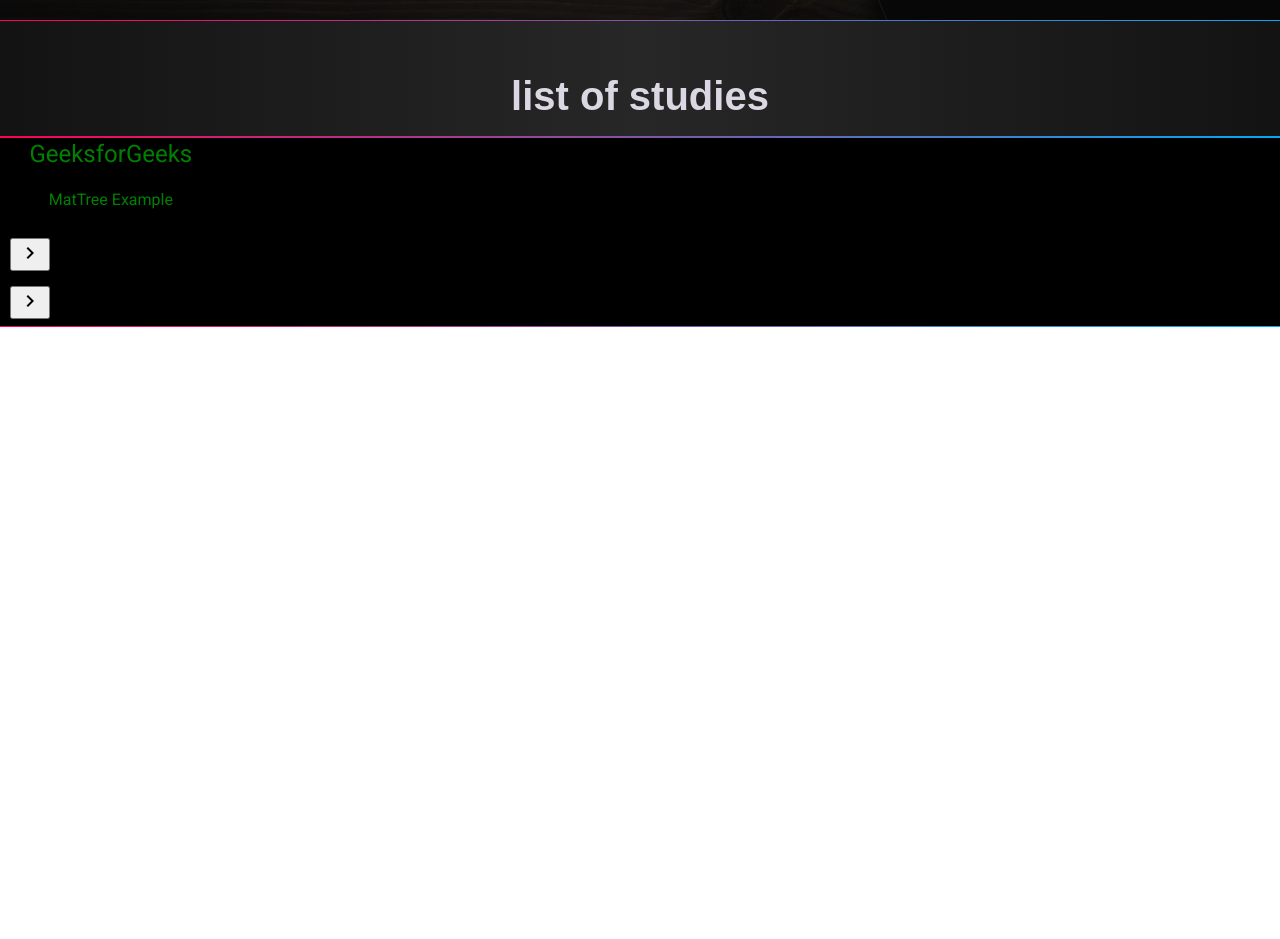
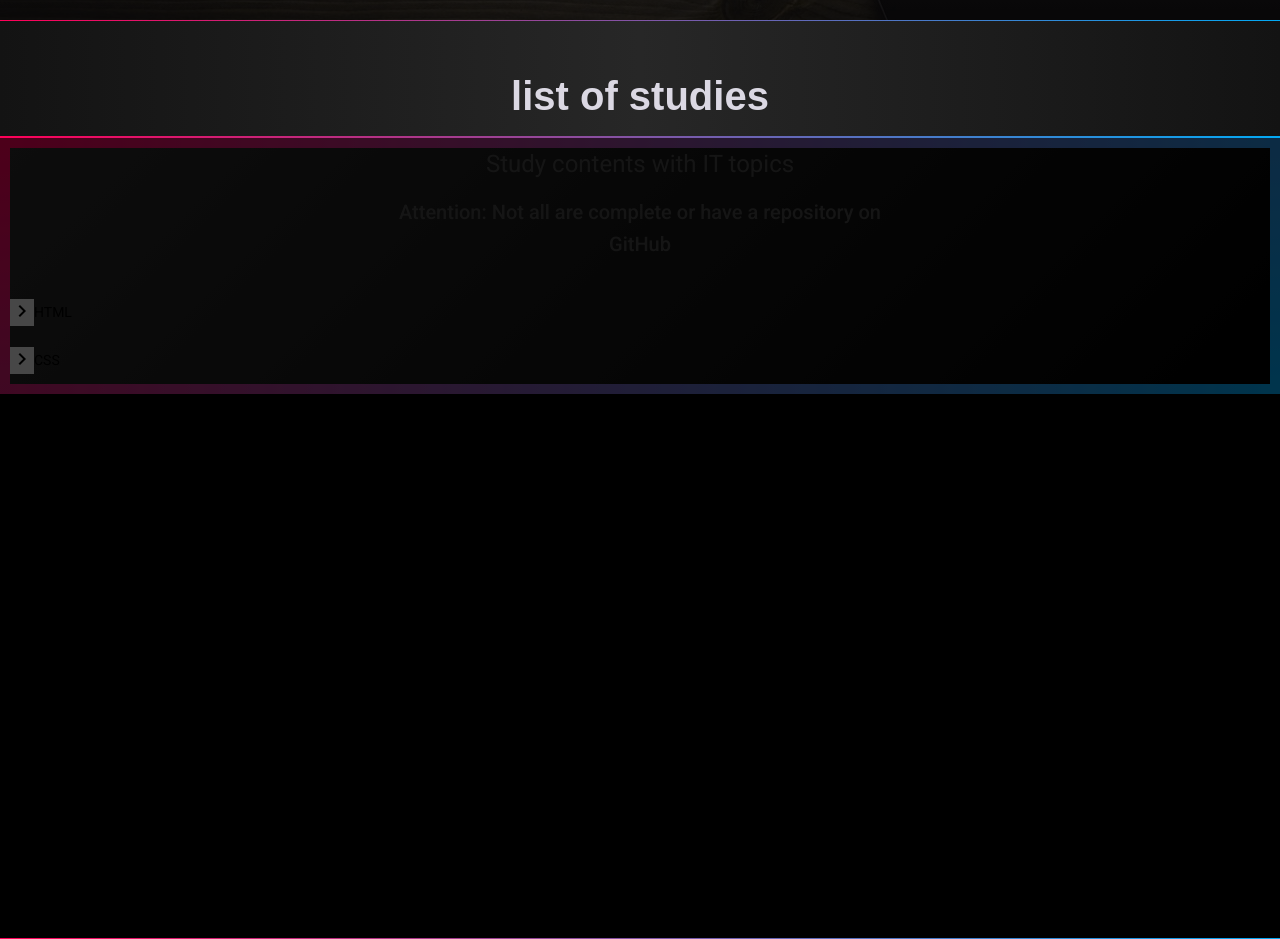
Before and after one commit to edsonrdl/project-portfolio-page-angular, an Angular app: page /academic in a window 1280 px wide. Shown: the part 780-1719 px from the top of the page. Before the commit the page ends 1107 px from the top, so only its background shows below. Built offline with nearby package versions, Linux system fonts and the light colour scheme.

Commit message:
feat:organizadno estrutura tree e components

```diff
--- a/src/app/view/components/model-list/model-list-academic.ts
+++ b/src/app/view/components/model-list/model-list-academic.ts
@@ -1,24 +1,30 @@
-interface FoodNode {
-  name: string;
-  children?: FoodNode[];
-}
 
-export const TREE_DATA: FoodNode[] = [
+export const ModelListAcademic = [
   {
-    name: 'Fruit',
-    children: [{name: 'Apple'}, {name: 'Banana'}, {name: 'Fruit loops'}],
+    name: " HTML",
+    children: [
+      { name: "Mike" },
+      { name: "Will" },
+      { name: "Eleven", children: [{ name: "Hopper" }] },
+      { name: "Lucas" },
+      { name: "Dustin", children: [{ name: "Winona" }] },
+      { name: "Dustin", children: [{ name: "Winona" }] },
+      { name: "Dustin", children: [{ name: "Winona" }] },
+      { name: "Dustin", children: [{ name: "Winona" }] },
+      { name: "Dustin", children: [{ name: "Winona" }] },
+      { name: "Dustin", children: [{ name: "Winona" }] },
+      { name: "Dustin", children: [{ name: "Winona" }] },
+      { name: "Dustin", children: [{ name: "Winona" }] },
+    ],
   },
   {
-    name: 'Vegetables',
+    name: " CSS",
     children: [
-      {
-        name: 'Green',
-        children: [{name: 'Broccoli'}, {name: 'Brussels sprouts'}],
-      },
-      {
-        name: 'Orange',
-        children: [{name: 'Pumpkins'}, {name: 'Carrots'}],
-      },
+      { name: "Otis" },
+      { name: "Otis" },
+      { name: "Otis" },
+      { name: "Otis" },
+      { name: "Maeve" }
     ],
   },
 ];
--- a/src/app/view/components/tree-list-academic.component/tree-list-academic.component.html
+++ b/src/app/view/components/tree-list-academic.component/tree-list-academic.component.html
@@ -1,31 +1,25 @@
-
-<div>
-  <h1>GeeksforGeeks</h1>
-  <h3>MatTree Example</h3>
-  <mat-tree [dataSource]="dataSource"
-      [treeControl]="treeControl">
+<div class="list-academic">
+<div class="container-list-academic">
+<div class="column-text-study-topic">
+  <h1 class="study-contents-topic">Study contents with IT topics</h1>
+  <h2>Attention: Not all are complete or have a repository on  <p translate="no">GitHub</p></h2>
+</div>
+<div class="column-lst-academic">
+  <mat-tree [dataSource]="dataSource" [treeControl]="treeControl">
     <mat-tree-node *matTreeNodeDef="let node" matTreeNodePadding>
-
-      <!-- Adding disabled property to button
-        so as to give padding to nodes -->
       <button mat-icon-button disabled></button>
-        {{node.name}}
+      {{node.name}}
     </mat-tree-node>
-
-    <!-- Tree node template for expandable nodes -->
-    <mat-tree-node
-      *matTreeNodeDef="let node;when: hasChild"
-      matTreeNodePadding>
-      <button mat-icon-button matTreeNodeToggle
-        [attr.aria-label]=
-        "'Toggle ' + node.name">
+    <mat-tree-node *matTreeNodeDef="let node;when: hasChild" matTreeNodePadding>
+      <button mat-icon-button matTreeNodeToggle [attr.aria-label]="'Toggle ' + node.name">
         <mat-icon class="mat-icon-rtl-mirror">
           {{treeControl.isExpanded(node) ?
-            'expand_more' : 'chevron_right'}}
+          'expand_more' : 'chevron_right'}}
         </mat-icon>
       </button>
-        {{node.name}}
+      {{node.name}}
     </mat-tree-node>
   </mat-tree>
-
- </div>
+</div>
+</div>
+</div>
--- a/src/app/view/components/tree-list-academic.component/tree-list-academic.component.scss
+++ b/src/app/view/components/tree-list-academic.component/tree-list-academic.component.scss
@@ -1,5 +1,44 @@
-h1, h3 {
-  color: green;
+*{
+  margin: 0;
+  padding: 0;
+  outline: none;
+  border: none;
+  text-decoration: none;
+  box-sizing: border-box;
+  font-family: "Poppins" sans-serif, ;
+
+}
+html{
+  font-size: 62.5%;
+}
+.list-academic{
+  position: absolute;
+  width:100%;
+  height: auto;
+  background-image: linear-gradient(315deg,#000000,#2c2c2c  100%);
+  border: 10px solid;
+  border-image: linear-gradient(315deg,#00aeff,#ff0059 100%) 1;
+  animation: animate-mask 5s linear infinite;
+}
+@keyframes animate-mask {
+  0% {
+    opacity: 0.3;
+  }
+
+  50% {
+    opacity: 0.9;
+  }
+  100% {
+    opacity: 0.3;
+  }
+}
+.column-text-study-topic{
+  display: flex;
+  flex-direction: column;
+  justify-content: center;
+}
+h1, h2 {
+  color: rgb(73, 73, 73);
   font-family: "Roboto", sans-serif;
   text-align: center;
   }
--- a/src/app/view/components/tree-list-academic.component/tree-list-academic.component.ts
+++ b/src/app/view/components/tree-list-academic.component/tree-list-academic.component.ts
@@ -1,35 +1,18 @@
 import { Component } from "@angular/core";
 import { FlatTreeControl } from "@angular/cdk/tree";
 import { MatTreeFlatDataSource, MatTreeFlattener }from "@angular/material/tree";
-
+import {ModelListAcademic} from "../model-list/model-list-academic";
 interface Family {
 name: string;
 children?: Family[];
 }
 
-const FAMILY_TREE: Family[] = [
-{
-	name: "Joyce",
-	children: [
-	{ name: "Mike" },
-	{ name: "Will" },
-	{ name: "Eleven", children: [{ name: "Hopper" }] },
-	{ name: "Lucas" },
-	{ name: "Dustin", children: [{ name: "Winona" }] },
-	],
-},
-{
-	name: "Jean",
-	children: [{ name: "Otis" }, { name: "Maeve" }],
-},
-];
-
+const FAMILY_TREE: Family[] = ModelListAcademic;
 interface ExampleFlatNode {
 expandable: boolean;
 name: string;
 level: number;
 }
-
 @Component({
 selector: "app-tree-list-academic",
 templateUrl: "./tree-list-academic.component.html",
@@ -59,7 +42,6 @@ treeFlattener = new MatTreeFlattener(
 
 dataSource = new MatTreeFlatDataSource(
 	this.treeControl, this.treeFlattener);
-
 constructor() {
 	this.dataSource.data = FAMILY_TREE;
 }
--- a/src/app/view/pages/academic-career/academic-career.component.html
+++ b/src/app/view/pages/academic-career/academic-career.component.html
@@ -271,11 +271,10 @@
   </section>
   <div class="line-div" >
   </div>
-  <section class="section-portfolio-collection-cards-1">
+  <section class="section-list-academic-collection">
     <app-tree-list-academic seletor="tree-list-academic"></app-tree-list-academic>
   </section>
   <div class="line-div">
   </div>
-
 </body>
 </html>
--- a/src/app/view/pages/academic-career/academic-career.component.scss
+++ b/src/app/view/pages/academic-career/academic-career.component.scss
@@ -6,7 +6,6 @@
   text-decoration: none;
   box-sizing: border-box;
   font-family: "Poppins" sans-serif, ;
-
 }
 html{
   font-size: 62.5%;
@@ -508,7 +507,6 @@ html{
   flex-direction: column;
   justify-content: flex-end;
   align-items: flex-start;
-
 }
 @media (max-width:  800px){
   .column-text-academic-presentation-initial{
@@ -786,57 +784,11 @@ html{
     font-size: 2rem;
   }
 }
-/* section-portfolio-collection-cards-1*/
-.section-portfolio-collection-cards-1 {
-  display: grid;
-  grid-template-columns: 1fr 1fr 1fr 1fr 1fr 1fr;
+/* section-list-academic-collection*/
+.section-list-academic-collection{
+  display: flex;
+  flex-direction: column;
   background: #000000;
-  width: auto;
-  height: auto;
-  gap: 10px;
-  padding: 0px 10px 0px 10px;
-  align-content: space-around;
+  width: 100%;
+  height: 100vh;
 }
-@media (max-width: 1080px) {
-  .section-portfolio-collection-cards-1{
-    display: grid;
-    grid-template-columns: 1fr 1fr 1fr;
-  }
-}
-@media (max-width: 800px) {
-  .section-portfolio-collection-cards-1{
-    display: grid;
-    grid-template-columns: 1fr ;
-    padding: 0% 10% 0% 10%;
-  }
-}
-//list-menu//
-.example-tree-invisible {
-  display: none;
-}
-.example-tree ul,
-.example-tree li {
-  margin-top: 0;
-  margin-bottom: 0;
-  list-style-type: none;
-}
-
-.example-tree .mat-nested-tree-node div[role=group] {
-  padding-left: 40px;
-}
-
- .example-tree-invisible {
-  display: none;
-}
-.example-tree ul,
-.example-tree li {
-  margin-top: 0;
-  margin-bottom: 0;
-  list-style-type: none;
-}
-.example-tree .mat-nested-tree-node div[role=group] {
-  padding-left: 40px;
-}
-.example-tree div[role=group] > .mat-tree-node {
-  padding-left: 40px;
-}
```
